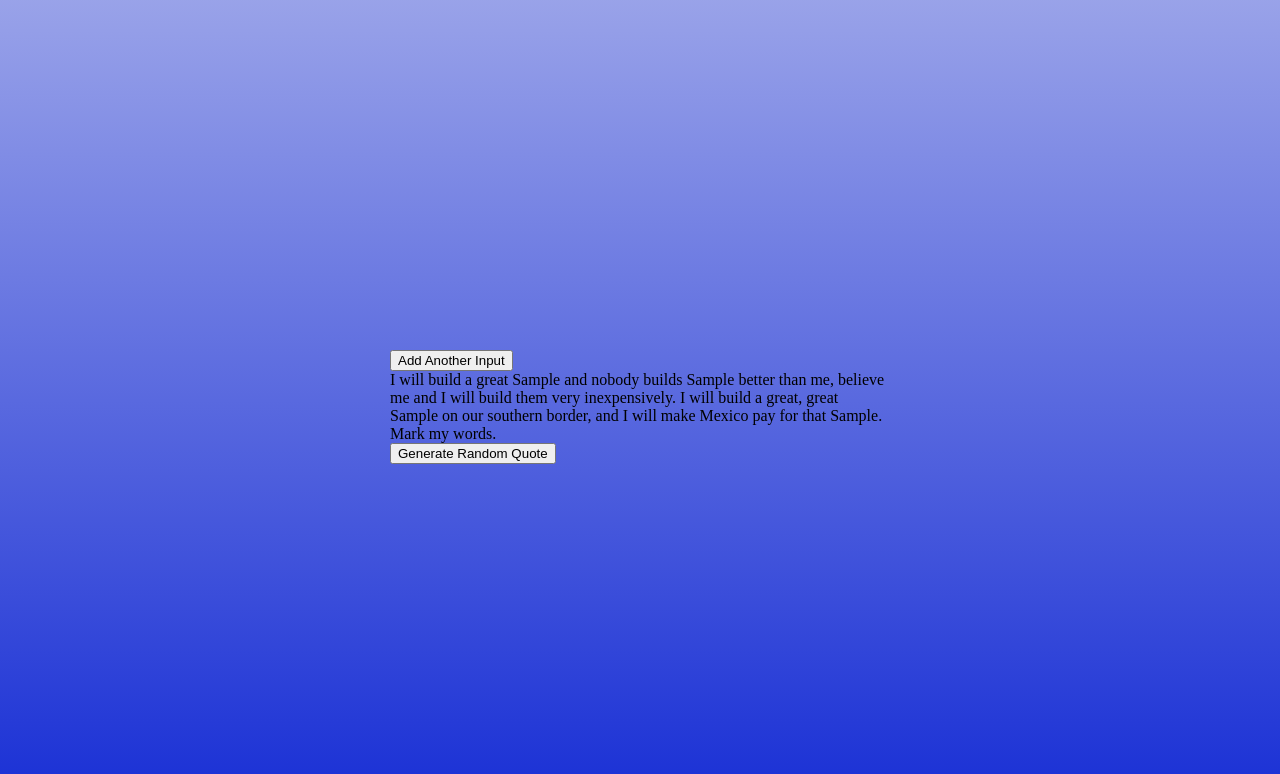
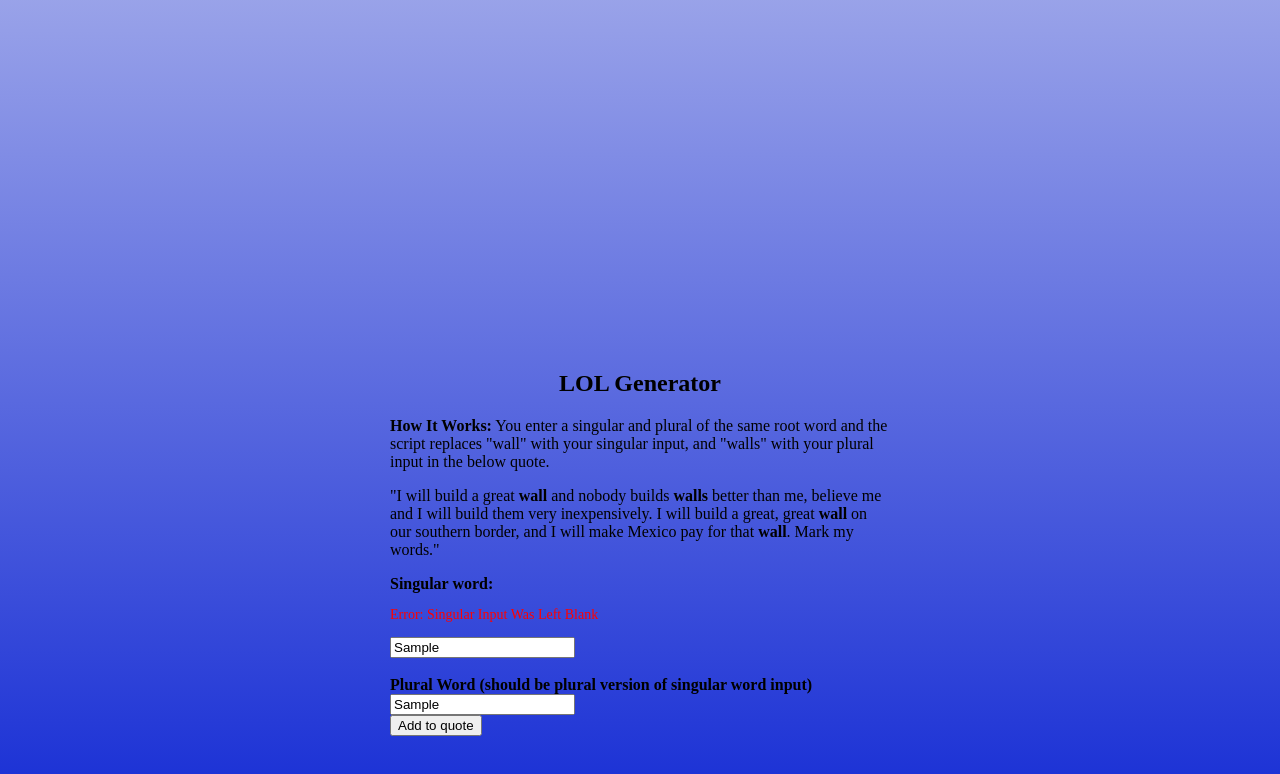
Before and after one commit to growthaddict/quoteGenerator, a plain HTML site: page index.html in a window 1280 px wide. Both pictures are taken after typing "Sample", "Sample" into the empty fields and a click on the button "Add to quote". Drawn offline with nearby package versions, Linux system fonts and the light colour scheme.

Commit message:
added form validation

```diff
--- a/core.js
+++ b/core.js
@@ -1,3 +1,4 @@
+//on ready
 $(function() {
 	var stuff1 = ["bear","diaper","child"];
 	var stuff2 = ["bears","diapers","children"];
@@ -6,72 +7,120 @@ $(function() {
 	$('#addNewInput').hide()
 	$('textArea').hide();
 
+	//if generate quote button is clicked
 	$("#generateQuote").click(function() {
+
 		i = (i+1)%stuff1.length;
-
-		console.log('this is i in generate quote:' + i);
 
 		var sing = stuff1[i];
 		var plur = stuff2[i];
 
+		//loop through each singular word to be replaced
 		$('.singular').each(function(){
-			$(this).text();
+			//replace it with singular word from array
 			$(this).text(sing);
 		});
 
+		//loop through each plural word to be replaced
 		$('.plural').each(function(){
-			$(this).text();
+			//replace it with plural word from array
 			$(this).text(plur);
 		});
 
 	});
 
+	//hide textarea by default
 	$('#textArea').hide();
 
-	var i2 = 0;
-	var addToQuoteClicks = 0;
-
+	//when addToQuote button is clicked
 	$("#addToQuote").click(function(e) {
    		e.preventDefault();
 
+   		//Get the value from singularInput form field
 		var singularInput = $('#singularInput').val();
+
+   		//Get the value from pluralInput form field
 		var pluralInput = $('#pluralInput').val();
 
+		//Add singular input to front of array
 		stuff1.unshift(singularInput);
+
+		//Add plural input to front of array
 		stuff2.unshift(pluralInput);
-
-		console.log(stuff1);
-		console.log(stuff2);
 
 		var sing = stuff1[i];
 		var plur = stuff2[i];
 
+		//Find each singular class element
 		$('.singular').each(function(){
-			if (i2 == 0) {
-				$(this).text(sing)
-			}
+			//Replace singular element with singular word from array
+			$(this).text(sing)
 		});
 
+		//Find each plural class element
 		$('.plural').each(function(){
-			if (i2 == 0) {
-				$(this).text(plur)
-			}
+			//Replace singular element with singular word from array
+			$(this).text(plur)
 		});
 
+		var errors = '';
 
-		$('#userInputs').hide();
-		$('#addNewInput').show();
-		$('#textArea').show();
+		//if singular input is emptu
+		if (!$.trim(singularInput).length) {
+			//get singularError element
+			var singularError = $('#singularError');
+
+			//Make error message visible
+			singularError.show();
+
+			//Check to see if singluar error message is visible
+			var singularVisible = singularError.is(':visible');
+
+		}
+
+		if (!$.trim(pluralInput).length) {
+			//get pluralError element
+			var pluralError = $('#pluralError');
+
+			//Make error message visible
+			pluralError.show();
+
+			//Check to see if plural error message is visible
+			var pluralVisible = pluralError.is(':visible')
+		}
+
+		//if error messages are not visible
+		if (singularVisible === false && pluralVisible === false) {
+			//Hide userInputs on click
+			$('#userInputs').hide();
+
+			//Show ability to add another input
+			$('#addNewInput').show();
+
+			//Show quote text area
+			$('#textArea').show();
+
+		}
 
 	});
 
+	//When newInputButton is clicked
 	$("#newInputButton").click(function(e) {
    		e.preventDefault();
+
+   		//Hide textArea
 		$('#textArea').hide();
+
+		//Hide "add new input" button
 		$('#addNewInput').hide();
+
+		//Show user input options
 		$('#userInputs').show();
 
+		//Set singular input back to empty
 		$('#singularInput').val('');
+
+		//Set plural input back to empty
 		$('#pluralInput').val('');
    	});
 
--- a/index.html
+++ b/index.html
@@ -14,8 +14,10 @@
 			</div>
 			<form>
 				<b align="center">Singular word:</b><br>
-				<input id='singularInput' class="centerMe" type='text'><br><br>
+				<p class="errorMessage" id="singularError">Error: Singular Input Was Left Blank</p>
+				<input d='singularInput' class="centerMe" type='text'><br><br>
 				<b class="centerMe">Plural Word (should be plural version of singular word input)</b><br>
+				<p class="errorMessage" id="pluralError">Error: Singular Input Was Left Blank</p>
 				<input id='pluralInput' class="centerMe" type='text'><br>
 				<button id="addToQuote" class="centerMe">Add to quote</button>
 			</form>
--- a/main.css
+++ b/main.css
@@ -22,3 +22,13 @@ body {
 .centerMe {
 	align:center;
 }
+
+.errorMessage {
+	color: red;
+	font-size: 14px;
+}
+
+#singularError,#pluralError {
+	display: none;
+
+}
```
